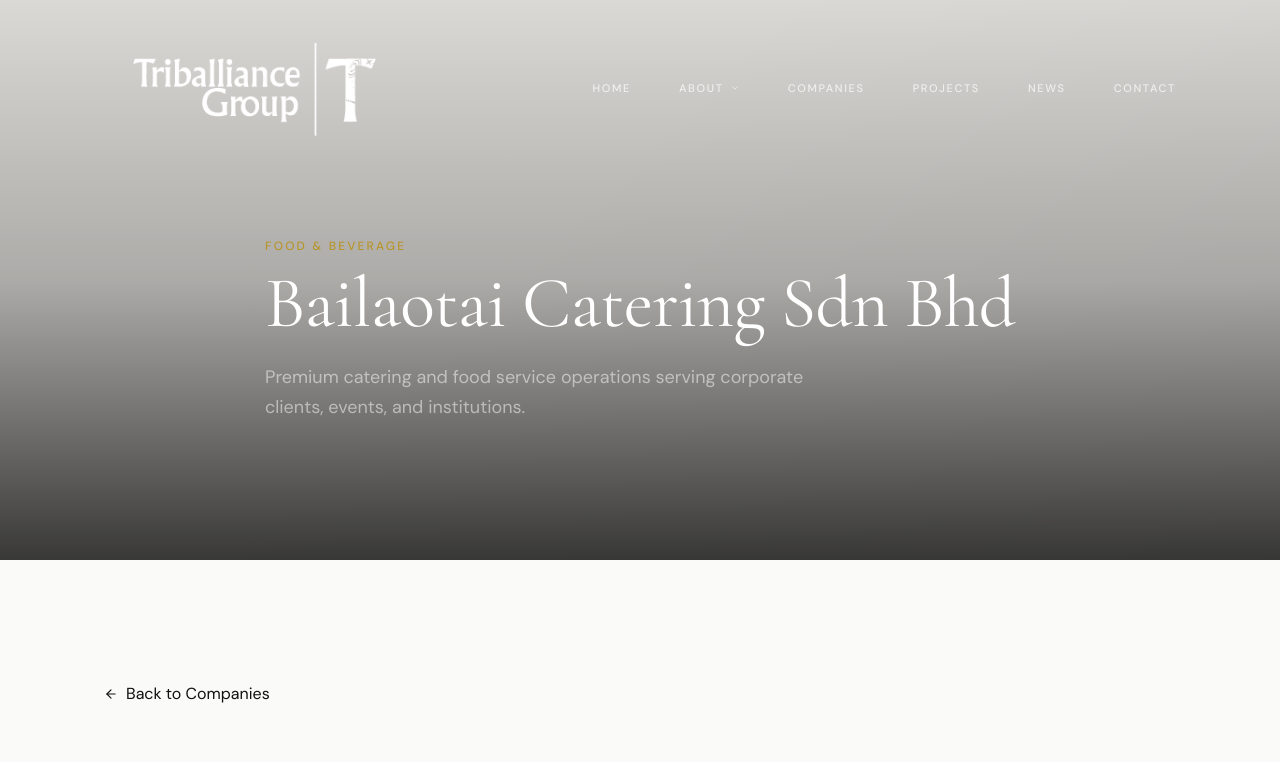
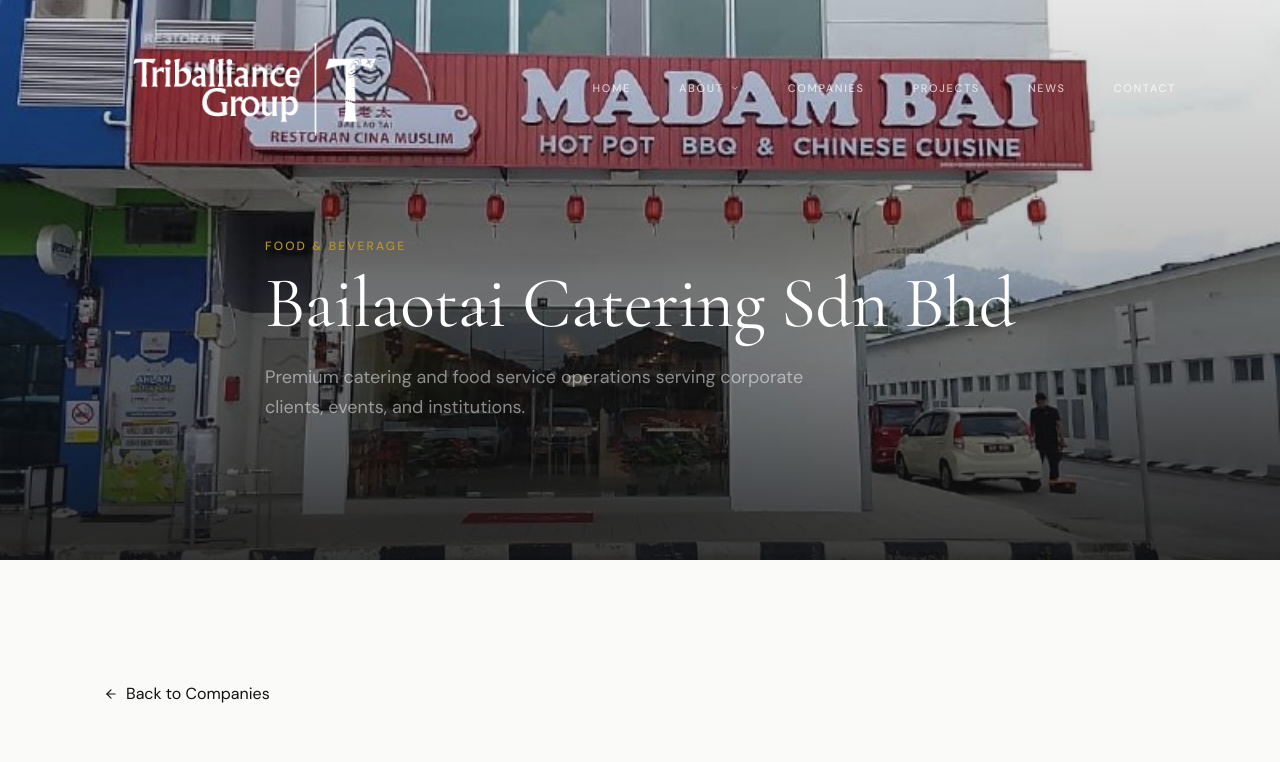
Before and after one commit to shamnashriq-ai/triballiance-website, a Next.js app: page /companies/bailaotai-catering in a window 1280 px wide. Shown: the top 762 px of the page. Built offline with nearby package versions, Linux system fonts and the light colour scheme.

Commit message:
Add Bailaotai header image to sub-page

```diff
--- a/src/app/companies/bailaotai-catering/page.tsx
+++ b/src/app/companies/bailaotai-catering/page.tsx
@@ -15,6 +15,7 @@
         "Full-service event coordination",
         "Halal-certified food preparation",
       ]}
+      backgroundImage="/bailaotai-catering-bg.jpg"
       highlights={[
         { label: "Industry", value: "F&B" },
         { label: "Location", value: "Malaysia" },
```
